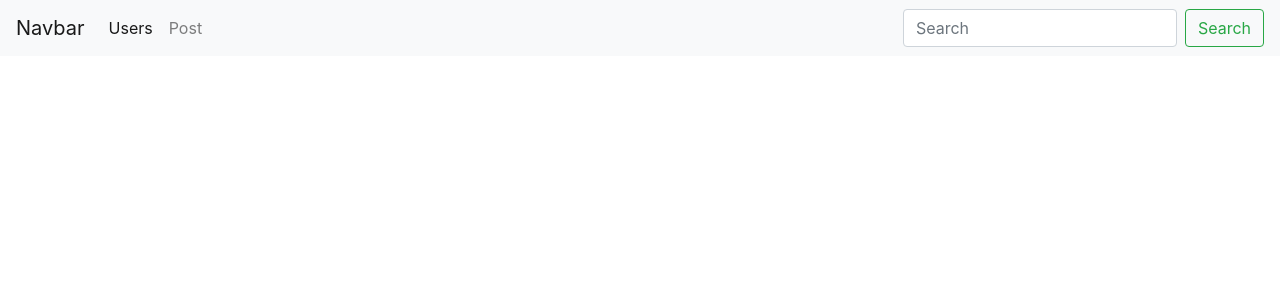
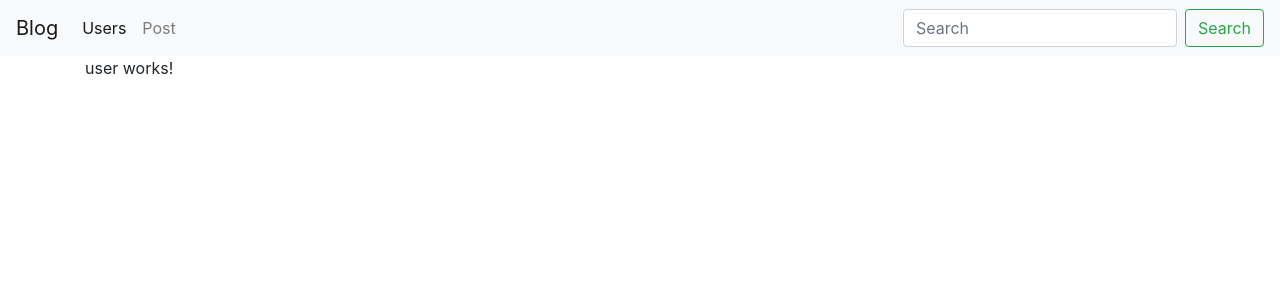
Before and after one commit to matamicen/Angular05-Blog, an Angular app: page /users in a window 1280 px wide. Shown: the top 300 px of the page. Built offline with nearby package versions, Linux system fonts and the light colour scheme.

Commit message:
rutas creadas

```diff
--- a/src/app/app.component.html
+++ b/src/app/app.component.html
@@ -1,6 +1,7 @@
 
   <app-navbar></app-navbar>
 
-<div class="container main-container animated ">
 
-</div>
+  <div class="container">
+    <router-outlet></router-outlet>
+ </div>
--- a/src/app/app.module.ts
+++ b/src/app/app.module.ts
@@ -5,6 +5,7 @@ import { AppComponent } from './app.component';
 import { NavbarComponent } from './components/navbar/navbar.component';
 import { UserComponent } from './components/user/user.component';
 import { PostsComponent } from './components/posts/posts.component';
+import {appRouting} from './app.routes';
 
 
 @NgModule({
@@ -16,7 +17,8 @@ import { PostsComponent } from './components/posts/posts.component';
 
   ],
   imports: [
-    BrowserModule
+    BrowserModule,
+    appRouting
   ],
   providers: [],
   bootstrap: [AppComponent]
--- /dev/null
+++ b/src/app/app.routes.ts
@@ -0,0 +1,11 @@
+import { RouterModule, Routes } from '@angular/router';
+import {UserComponent} from './components/user/user.component';
+import {PostsComponent} from './components/posts/posts.component';
+
+const routes: Routes = [
+    { path: 'users', component: UserComponent },
+    { path: 'posts', component: PostsComponent },
+    { path: '**', pathMatch:'full', redirectTo: 'users' }
+];
+
+export const appRouting = RouterModule.forRoot(routes);
--- a/src/app/components/navbar/navbar.component.html
+++ b/src/app/components/navbar/navbar.component.html
@@ -1,5 +1,5 @@
 <nav class="navbar navbar-expand-lg navbar-light bg-light">
-  <a class="navbar-brand" href="#">Navbar</a>
+  <a class="navbar-brand" href="#">Blog</a>
   <button class="navbar-toggler" type="button" data-toggle="collapse" data-target="#navbarSupportedContent" aria-controls="navbarSupportedContent" aria-expanded="false" aria-label="Toggle navigation">
     <span class="navbar-toggler-icon"></span>
   </button>
@@ -7,10 +7,10 @@
   <div class="collapse navbar-collapse" id="navbarSupportedContent">
     <ul class="navbar-nav mr-auto">
       <li class="nav-item active">
-        <a class="nav-link" href="#">Users<span class="sr-only">(current)</span></a>
+        <a class="nav-link" [routerLink]="['users']">Users<span class="sr-only">(current)</span></a>
       </li>
       <li class="nav-item">
-        <a class="nav-link" href="#">Post</a>
+        <a class="nav-link" [routerLink]="['posts']">Post</a>
       </li>
       <!-- <li class="nav-item dropdown">
         <a class="nav-link dropdown-toggle" href="#" id="navbarDropdown" role="button" data-toggle="dropdown" aria-haspopup="true" aria-expanded="false">
```
